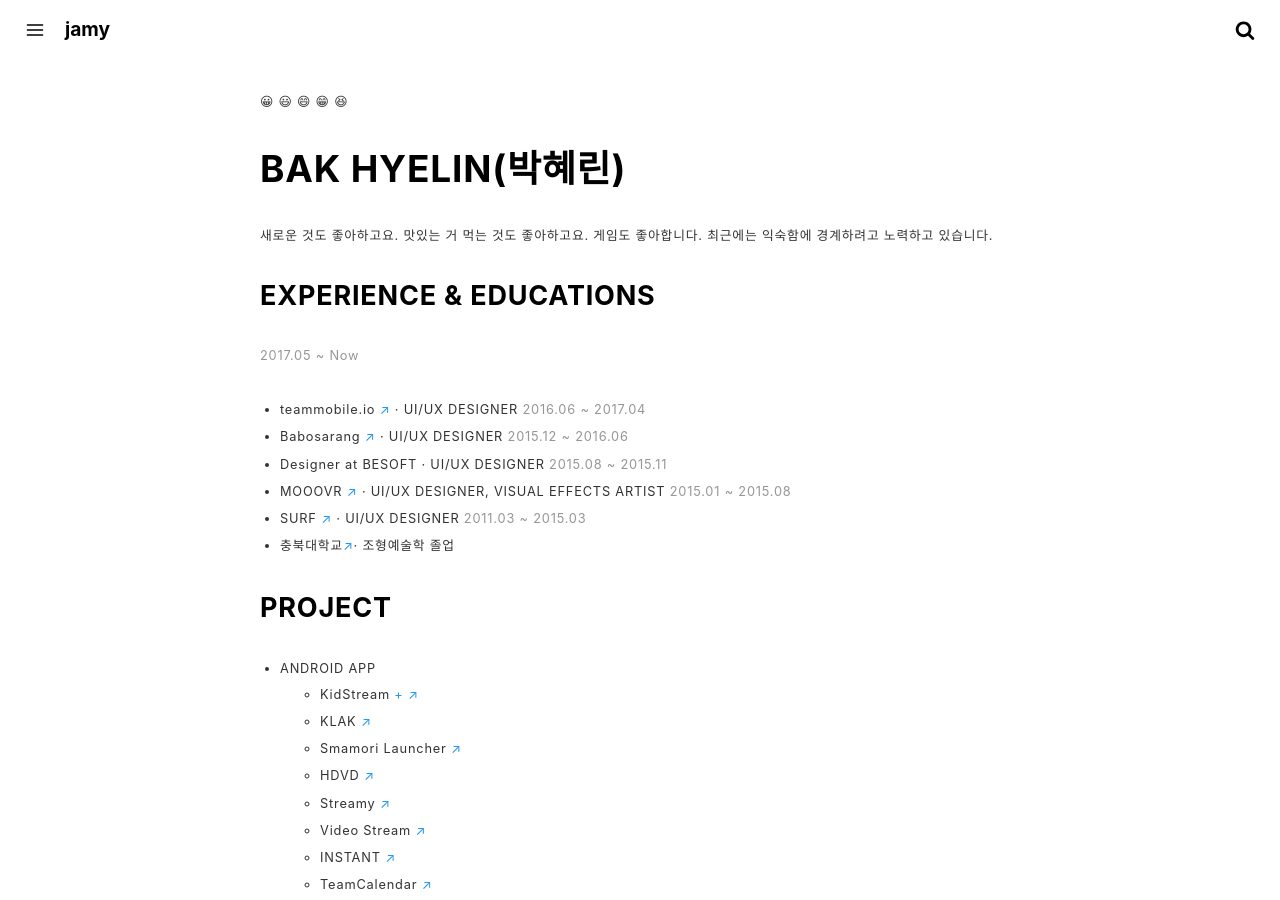
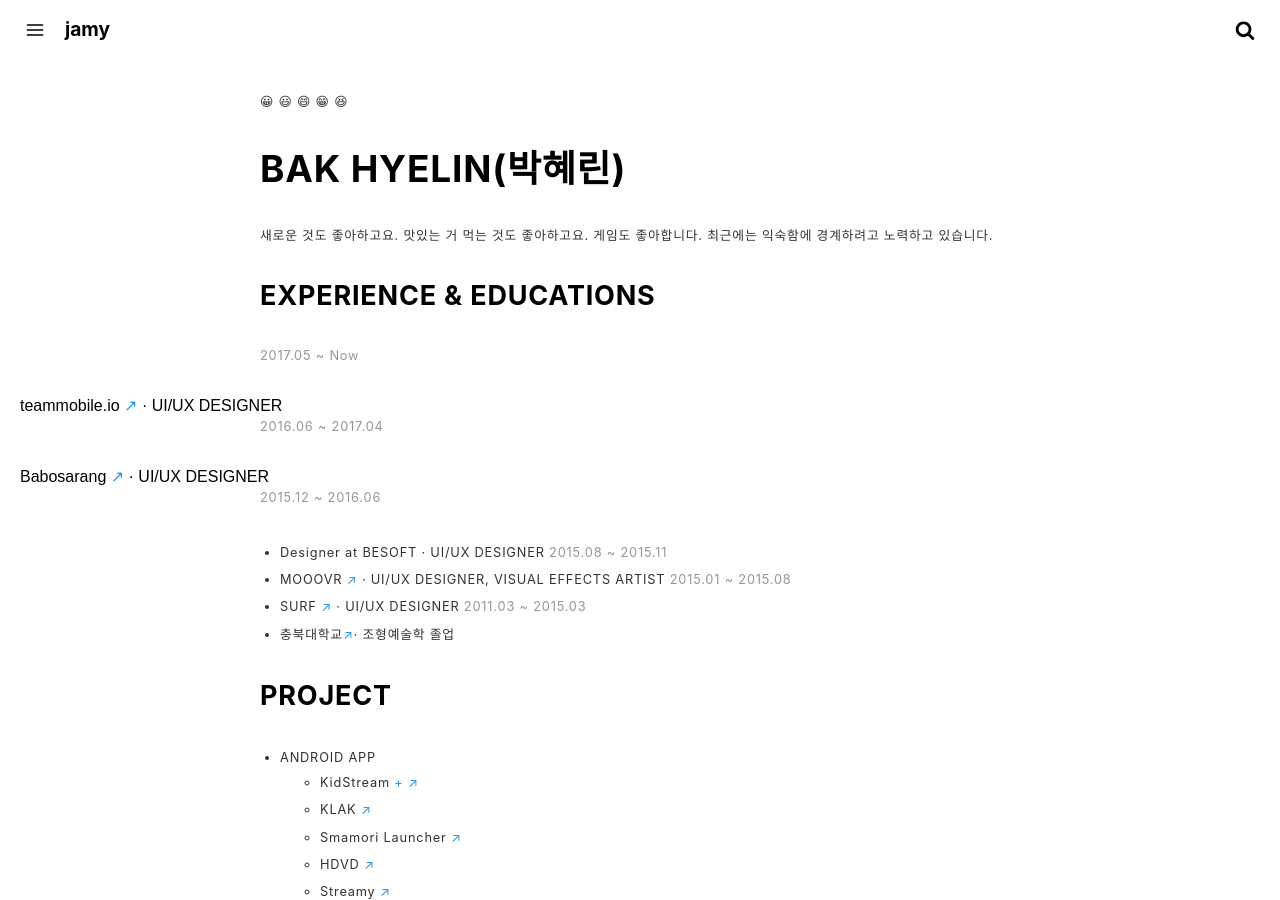
Before and after one commit to crazyjamy/crazyjamy.github.io, a Jekyll site: the page built from about.md, in a window 1280 px wide and 900 px high. Built offline with Jekyll 4.4.1, drawn with Linux system fonts in a browser that asks for light colours.

Commit message:
Update about.md

```diff
--- a/about.md
+++ b/about.md
@@ -12,10 +12,10 @@
 최근에는 익숙함에 경계하려고 노력하고 있습니다.
 
 ### EXPERIENCE & EDUCATIONS
-<span style="color: #969696;">2017.05 ~ Now</span>
-  - teammobile.io <a href="https://www.teammobile.io/" target="_blank">↗</a> · UI/UX DESIGNER
+<span style="color: #969696;"> 2017.05 ~ Now </span>
+<div style="margin-left: 20px;"> teammobile.io <a href="https://www.teammobile.io/" target="_blank">↗</a> · UI/UX DESIGNER </div>
 <span style="color: #969696;">2016.06 ~ 2017.04</span>
-  - Babosarang <a href="http://www.babosarang.co.kr/" target="_blank">↗</a> · UI/UX DESIGNER
+<div style="margin-left: 20px;"> Babosarang <a href="http://www.babosarang.co.kr/" target="_blank">↗</a> · UI/UX DESIGNER </div>
 <span style="color: #969696;">2015.12 ~ 2016.06</span>
   - Designer at BESOFT · UI/UX DESIGNER
 <span style="color: #969696;">2015.08 ~ 2015.11</span>
```
